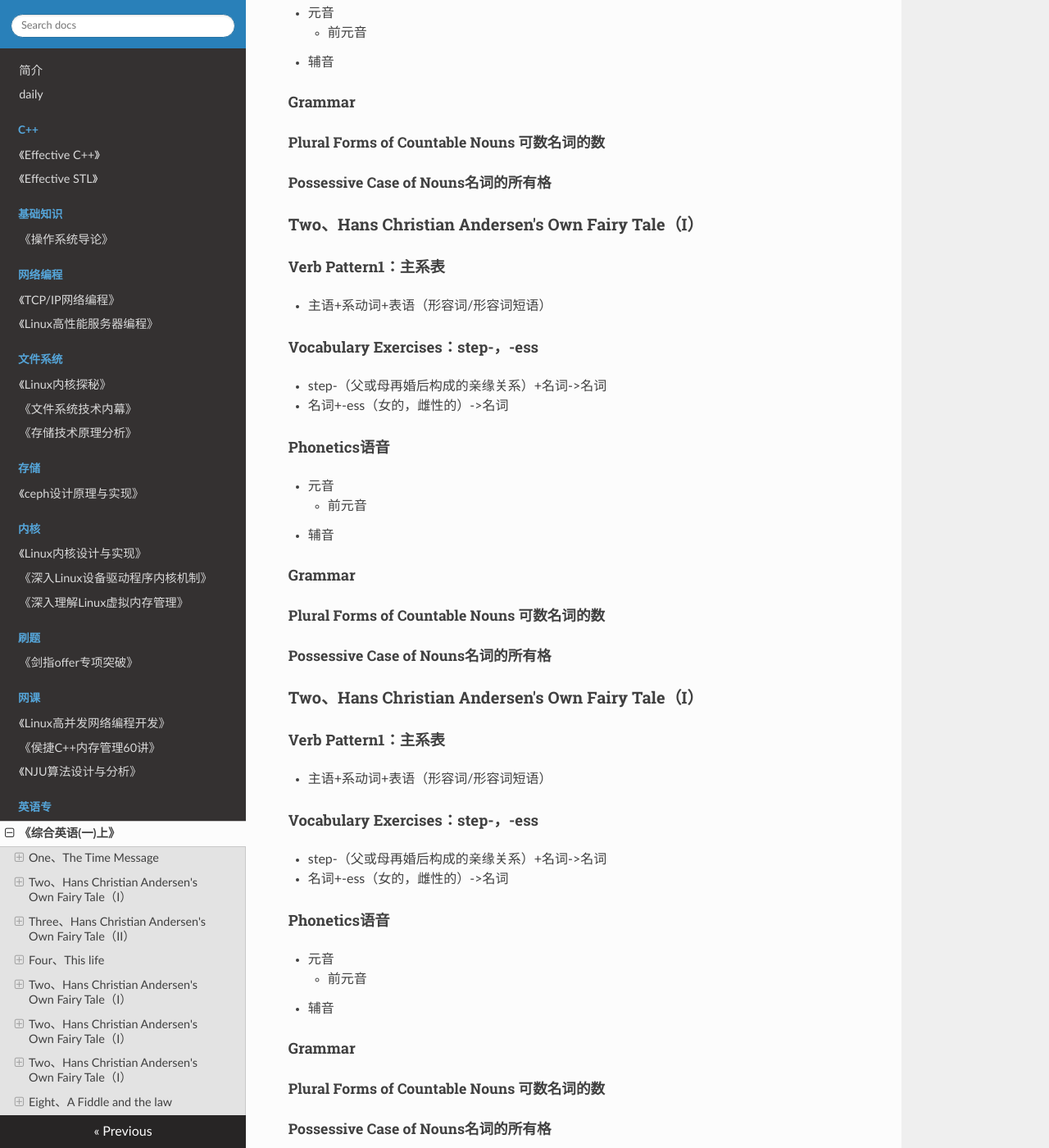
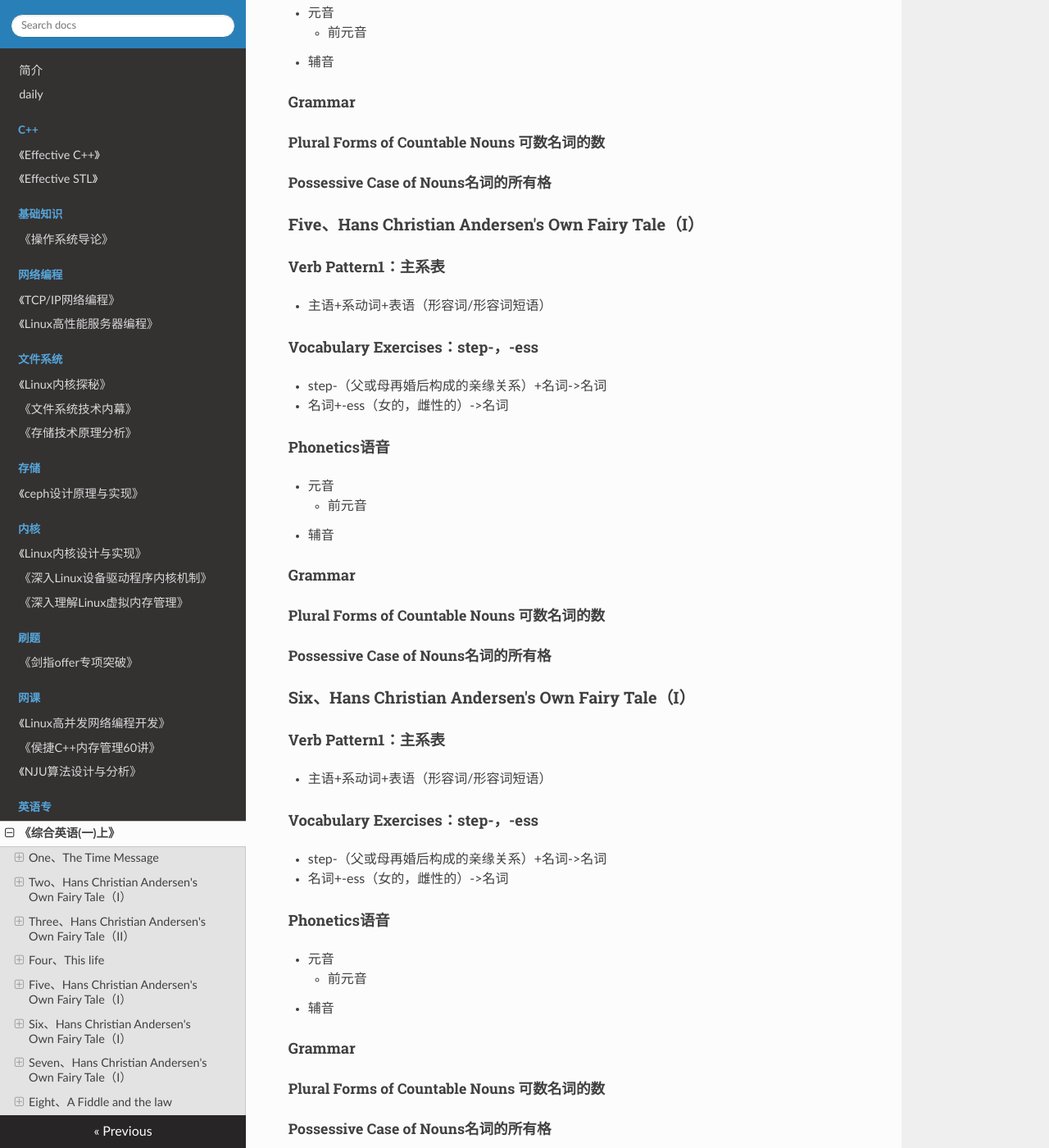
Before and after one commit to wolflion/booknotes, an MkDocs documentation site: the page built from docs/60English/00794综合英语一上.md, in a window 1280 px wide and 1400 px high, scrolled down 2768 px. Shown: the whole window at 82% size. Built offline with MkDocs 1.6.1, drawn with Linux system fonts in a browser that asks for light colours; nearby versions of some CDN libraries; some of the changed text lies outside the part shown.

Commit message:
Update 00794综合英语一上.md

```diff
--- a/docs/60English/00794综合英语一上.md
+++ b/docs/60English/00794综合英语一上.md
@@ -63,7 +63,7 @@
 
 ##### Possessive Case of Nouns名词的所有格
 
-### Three、Hans Christian Andersen's Own Fairy Tale（II）
+### Three、[Hans Christian Andersen's Own Fairy Tale（II）](https://gitee.com/fewolflion/BookNote/blob/master/01lioneloutput/99%E8%87%AA%E8%80%83%E8%8B%B1%E8%AF%AD%E4%B8%93/00794%E7%BB%BC%E5%90%88%E8%8B%B1%E8%AF%AD%E4%B8%80%E4%B8%8A/03Hans%20Christian%20Andersen's%20Own%20Fairy%20Tale%EF%BC%88II%EF%BC%89.md)
 
 #### Verb Pattern1：主系表
 
@@ -112,7 +112,7 @@
 
 ##### Possessive Case of Nouns名词的所有格
 
-### Two、Hans Christian Andersen's Own Fairy Tale（I）
+### Five、Hans Christian Andersen's Own Fairy Tale（I）
 
 #### Verb Pattern1：主系表
 
@@ -135,7 +135,7 @@
 
 ##### Possessive Case of Nouns名词的所有格
 
-### Two、Hans Christian Andersen's Own Fairy Tale（I）
+### Six、Hans Christian Andersen's Own Fairy Tale（I）
 
 #### Verb Pattern1：主系表
 
@@ -158,7 +158,7 @@
 
 ##### Possessive Case of Nouns名词的所有格
 
-### Two、Hans Christian Andersen's Own Fairy Tale（I）
+### Seven、Hans Christian Andersen's Own Fairy Tale（I）
 
 #### Verb Pattern1：主系表
 
```
